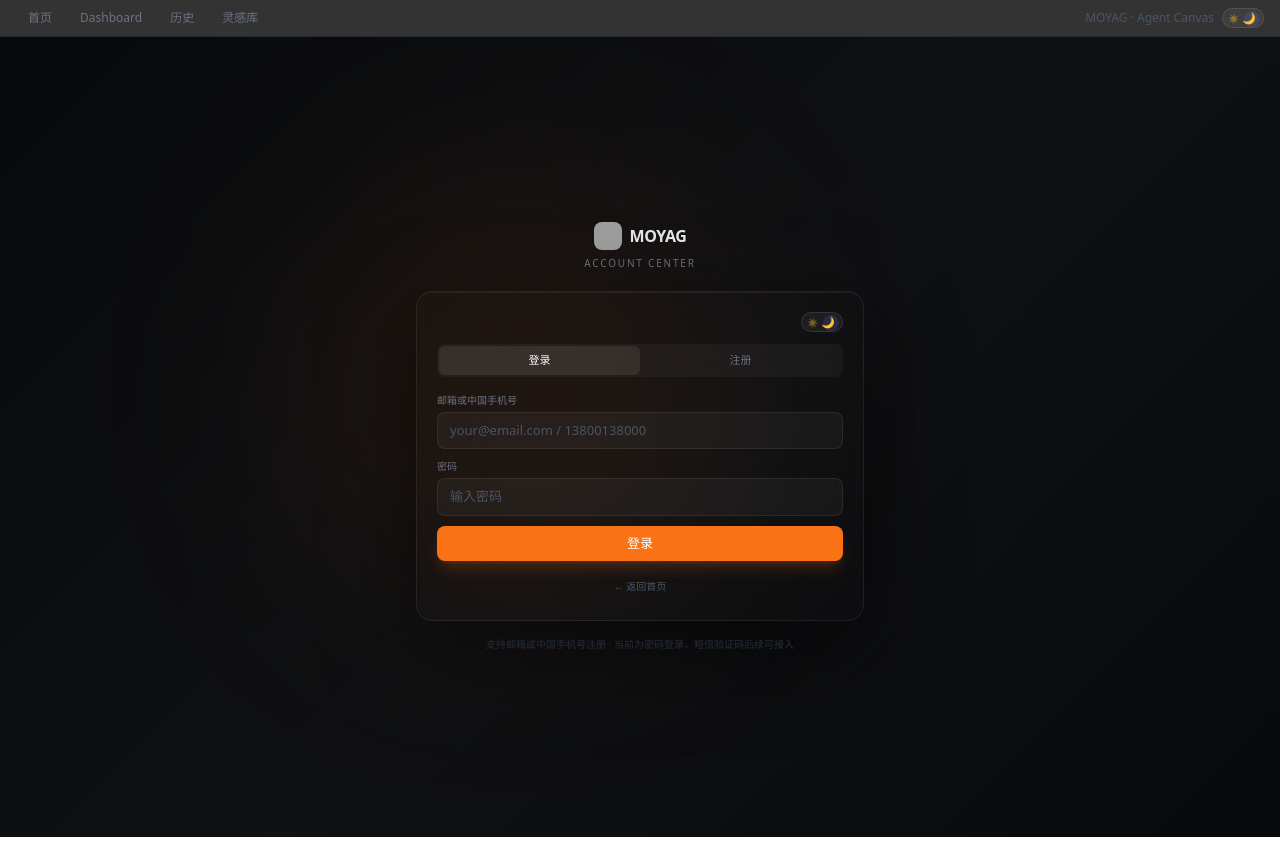
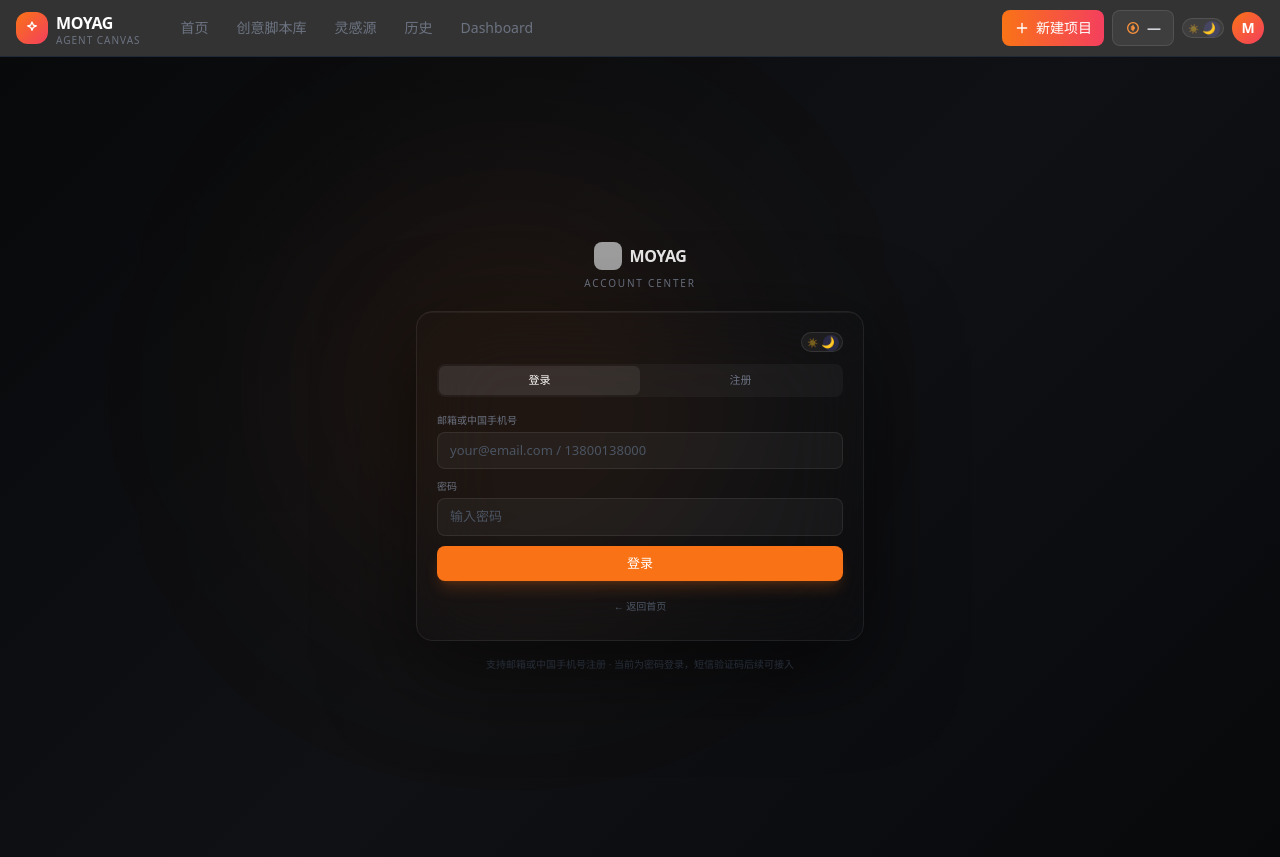
Before and after one commit to krukteresa413-ops/visual-agent, a React (Vite) app in the folder frontend/: page /auth in a window 1280 px wide. Built offline with nearby package versions, Linux system fonts and the light colour scheme; grey boxes are pictures that could not be loaded.

Commit message:
feat(ui): align top nav buttons with reference, wire new-project action

```diff
--- a/frontend/src/components/Layout.tsx
+++ b/frontend/src/components/Layout.tsx
@@ -1,49 +1,131 @@
 /**
- * Global layout — top navigation bar (Phase 1.3).
- * Wraps all pages with consistent Dashboard | History links.
+ * Global layout — top navigation bar.
+ * Button structure modeled on the MOYAG reference top bar
+ * (logo · tabs · new-project · credits · theme · avatar).
+ * Colors reuse the existing dark shell; the global nav stays hidden inside the canvas workspace.
  */
-import { Link, useLocation } from 'react-router-dom';
+import { useState } from 'react';
+import { Link, useLocation, useNavigate } from 'react-router-dom';
 import ThemeToggle, { useTheme } from './ThemeToggle';
+import { api } from '../api/client';
+
+const NAV = [
+  { to: '/', label: '首页' },
+  { to: '/prompts', label: '创意脚本库' },
+  { to: '/inspiration', label: '灵感源' },
+  { to: '/history', label: '历史' },
+  { to: '/dashboard', label: 'Dashboard' },
+];
 
 export default function Layout({ children }: { children: React.ReactNode }) {
   const { pathname } = useLocation();
+  const navigate = useNavigate();
   const { isLight, toggle } = useTheme();
+  const [creating, setCreating] = useState(false);
 
-  const links = [
-    { to: '/', label: '首页' },
-    { to: '/dashboard', label: 'Dashboard' },
-    { to: '/history', label: '历史' },
-    { to: '/inspiration', label: '灵感库' },
-  ];
+  const isActive = (path: string) =>
+    pathname === path || (path !== '/' && pathname.startsWith(path));
+  const isCanvasWorkspace = pathname.startsWith('/generate/');
 
-  const isActive = (path: string) => pathname === path || (path !== '/' && pathname.startsWith(path));
-  const isCanvasWorkspace = pathname.startsWith('/generate/');
+  const handleNewProject = async () => {
+    if (creating) return;
+    setCreating(true);
+    try {
+      const project = await api.projects.create('未命名项目', '');
+      navigate(`/generate/${project.id}`);
+    } catch {
+      // surface failure silently for now; the project list stays reachable
+    } finally {
+      setCreating(false);
+    }
+  };
 
   return (
     <div className="text-white">
-      {/* Top nav */}
       {!isCanvasWorkspace && (
-      <nav className="sticky top-0 z-50 border-b border-gray-800 bg-black/80 backdrop-blur-md px-4 py-1.5 flex items-center justify-between">
-        <div className="flex items-center gap-1">
-          {links.map(link => (
+        <header className="sticky top-0 z-50 w-full border-b border-gray-800 bg-black/80 backdrop-blur-md">
+          <div className="flex h-14 items-center gap-2 px-4">
+            {/* Logo -> home */}
+            <Link to="/" className="flex items-center gap-2 shrink-0 pr-2" aria-label="MOYAG 首页">
+              <span className="grid place-items-center size-8 rounded-xl bg-gradient-to-br from-orange-500 to-rose-500 shadow-sm">
+                <svg viewBox="0 0 24 24" className="size-4" fill="none" stroke="white" strokeWidth="2" strokeLinecap="round" strokeLinejoin="round">
+                  <path d="M12 3l1.9 4.6 4.6 1.4-4.6 1.9L12 15.5l-1.9-4.6L5.5 9l4.6-1.4L12 3z" />
+                </svg>
+              </span>
+              <span className="hidden sm:flex flex-col leading-none">
+                <span className="text-base font-bold tracking-tight text-white">MOYAG</span>
+                <span className="text-[10px] tracking-widest text-gray-500">AGENT CANVAS</span>
+              </span>
+            </Link>
+
+            {/* Nav tabs (desktop) */}
+            <nav className="hidden md:flex items-center gap-1 ml-3">
+              {NAV.map((n) => {
+                const active = isActive(n.to);
+                return (
                   <Link
-              key={link.to}
-              to={link.to}
-              className={`px-3 py-1 text-xs rounded transition-colors ${
-                isActive(link.to)
-                  ? 'bg-white/10 text-white'
-                  : 'text-gray-500 hover:text-gray-300'
-              }`}
+                    key={n.to}
+                    to={n.to}
+                    className={
+                      'relative px-3 py-2 text-sm font-medium rounded-lg transition-colors ' +
+                      (active
+                        ? 'text-white'
+                        : 'text-gray-500 hover:text-gray-300 hover:bg-white/5')
+                    }
                   >
-              {link.label}
+                    {n.label}
+                    {active && (
+                      <span className="absolute -bottom-px left-3 right-3 h-0.5 rounded-full bg-orange-500" />
+                    )}
                   </Link>
+                );
+              })}
+            </nav>
+
+            <div className="flex-1" />
+
+            {/* Nav (mobile select) */}
+            <select
+              className="md:hidden h-9 rounded-lg border border-gray-800 bg-black text-sm text-gray-300 px-2"
+              value={NAV.find((n) => isActive(n.to))?.to ?? '/'}
+              onChange={(e) => navigate(e.target.value)}
+              aria-label="导航"
+            >
+              {NAV.map((n) => (
+                <option key={n.to} value={n.to}>{n.label}</option>
               ))}
+            </select>
+
+            {/* New project -> create an empty project, then open its canvas */}
+            <button
+              onClick={handleNewProject}
+              disabled={creating}
+              className="hidden sm:inline-flex items-center gap-1.5 h-9 px-3 rounded-lg bg-gradient-to-r from-orange-500 to-rose-500 text-white text-sm font-medium transition-transform hover:scale-[1.03] disabled:opacity-50"
+            >
+              <svg viewBox="0 0 24 24" className="size-4" fill="none" stroke="currentColor" strokeWidth="2" strokeLinecap="round" strokeLinejoin="round">
+                <path d="M12 5v14M5 12h14" />
+              </svg>
+              {creating ? '创建中…' : '新建项目'}
+            </button>
+
+            {/* Credits (no backend credits API yet — placeholder) */}
+            <div className="hidden lg:flex items-center gap-1.5 h-9 px-3 rounded-lg bg-white/5 border border-white/10 text-gray-300">
+              <svg viewBox="0 0 24 24" className="size-4 text-orange-400" fill="none" stroke="currentColor" strokeWidth="2" strokeLinecap="round" strokeLinejoin="round">
+                <circle cx="12" cy="12" r="8" />
+                <path d="M12 8v8M9.5 10.5h3a1.5 1.5 0 0 1 0 3h-3" />
+              </svg>
+              <span className="text-sm font-semibold tabular-nums">—</span>
             </div>
-        <div className="flex items-center gap-2">
-          <span className="text-xs text-gray-600">MOYAG · Agent Canvas</span>
+
+            {/* Theme toggle (reuse existing component — contract) */}
             <ThemeToggle isLight={isLight} toggle={toggle} />
+
+            {/* Avatar (decorative) */}
+            <span className="grid place-items-center size-8 rounded-full bg-gradient-to-br from-orange-500 to-rose-500 text-white text-sm font-semibold shrink-0">
+              M
+            </span>
           </div>
-      </nav>
+        </header>
       )}
       {children}
     </div>
```
Also changed, not shown: 1 other file (tests, documents, lock files or other folders). Lines whose indentation alone changed are shown as unchanged.
